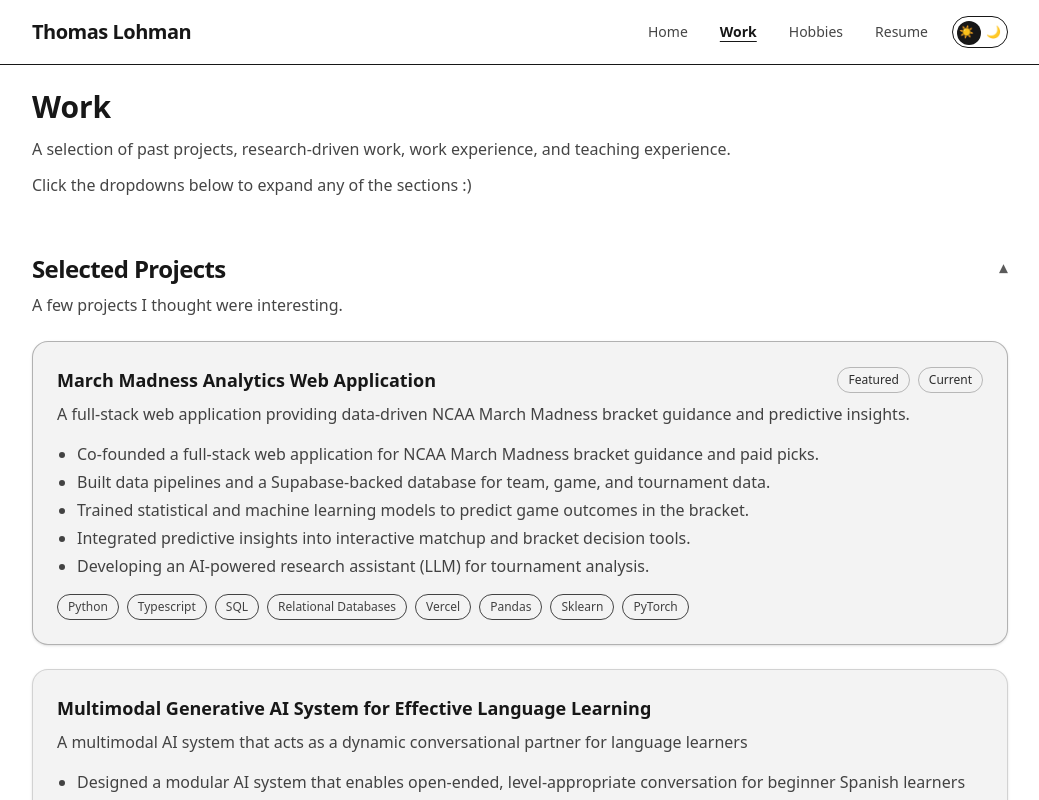
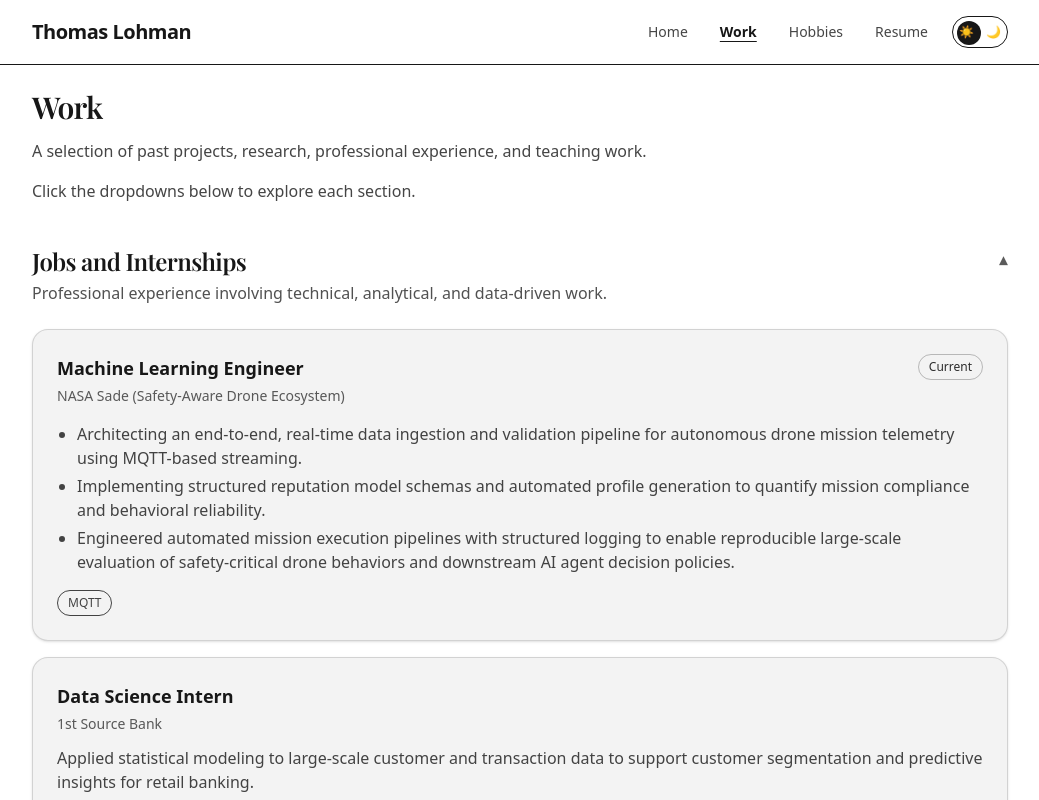
Before and after one commit to Thomas-Lohman/Personal-Website, a Next.js app: page /work in a window 1280 px wide. Both pictures are taken after a click on the heading 640 px from the left and 285 px from the top of the page. Shown: the top 800 px of the page, without its empty margins (120-1159 px from the left). Built offline with nearby package versions, Linux system fonts and the light colour scheme; a web font is replaced by a local one.

Commit message:
Updating work page

```diff
--- a/app/work/page.tsx
+++ b/app/work/page.tsx
@@ -1,8 +1,4 @@
-import SectionHeader from "@/components/work/SectionHeader";
-import ProjectCard from "@/components/work/ProjectCard";
-import ResearchCard from "@/components/work/ResearchCard";
-import ExperienceRow from "@/components/work/ExperienceRow";
-import TeachingCard from "@/components/work/TeachingCard";
+import WorkCardLayout from "@/components/work/WorkCardLayout";
 
 import type {
   Experience,
@@ -21,17 +17,27 @@ function DropdownSection({
   children: React.ReactNode;
 }) {
   return (
-    <details className="group space-y-6">
+    <details className="group space-y-5">
       <summary className="list-none cursor-pointer">
         <div className="flex items-start justify-between gap-4">
-          <SectionHeader title={title} subtitle={subtitle} />
+          <div className="space-y-1">
+            <h2 className="font-serif text-xl font-semibold tracking-tight sm:text-2xl">
+              {title}
+            </h2>
+            {subtitle ? (
+              <p className="max-w-3xl text-sm leading-6 opacity-75 sm:text-base">
+                {subtitle}
+              </p>
+            ) : null}
+          </div>
+
           <span className="mt-1 select-none text-lg opacity-70 transition-transform group-open:rotate-180">
             ▾
           </span>
         </div>
       </summary>
 
-      <div className="space-y-6">{children}</div>
+      <div className="space-y-6 pt-1">{children}</div>
     </details>
   );
 }
@@ -46,7 +52,7 @@ export default function WorkPage() {
       description:
         "A full-stack web application providing data-driven NCAA March Madness bracket guidance and predictive insights.",
       bullets: [
-        "Co-founded a full-stack web application for NCAA March Madness bracket guidance and paid picks.",
+        "Building a full-stack web application for NCAA March Madness bracket guidance and paid picks.",
         "Built data pipelines and a Supabase-backed database for team, game, and tournament data.",
         "Trained statistical and machine learning models to predict game outcomes in the bracket.",
         "Integrated predictive insights into interactive matchup and bracket decision tools.",
@@ -62,9 +68,7 @@ export default function WorkPage() {
         "Sklearn",
         "PyTorch",
       ],
-      links: [
-        // { label: "GitHub", href: "https://github.com/Thomas-Lohman/REPO" },
-      ],
+      links: [],
     },
     {
       title: "Multimodal Generative AI System for Effective Language Learning",
@@ -81,13 +85,9 @@ export default function WorkPage() {
         "Large Language Models (LLMs)",
         "Constrained Decoding",
         "AI Systems",
-        "Mistral-7B",
         "Multimodal Systems",
       ],
-      links: [
-        // { label: "Paper", href: "/path-to-paper.pdf" },
-        // { label: "GitHub", href: "https://github.com/Thomas-Lohman/REPO" },
-      ],
+      links: [],
     },
     {
       title: "Homelessness Discourse Retrieval-Augmented Generation System",
@@ -109,9 +109,7 @@ export default function WorkPage() {
         "Vector Databases",
         "Document Embeddings",
       ],
-      links: [
-        // { label: "GitHub", href: "https://github.com/Thomas-Lohman/REPO" },
-      ],
+      links: [],
     },
     {
       title: "Fine-Tuning LLMs for Text-to-Emoji Translation",
@@ -130,9 +128,7 @@ export default function WorkPage() {
         "LoRA",
         "LLMs",
       ],
-      links: [
-        // { label: "GitHub", href: "https://github.com/Thomas-Lohman/REPO" },
-      ],
+      links: [],
     },
     {
       title: "CycleGAN Seasonal Translation Model",
@@ -150,9 +146,7 @@ export default function WorkPage() {
         "Generative Adversarial Networks",
         "Generative AI",
       ],
-      links: [
-        // { label: "GitHub", href: "https://github.com/Thomas-Lohman/REPO" },
-      ],
+      links: [],
     },
     {
       title: "WorNDle — Multilingual Wordle Web Application",
@@ -163,25 +157,30 @@ export default function WorkPage() {
         "Integrated RESTful APIs to support secure purchases of additional plays from a remote server and update access in real time.",
         "Used Django authentication to handle secure signup/login, verification, and reliable session management.",
       ],
-      tech: ["Django", "Bootstrap", "SQLite", "Javascript", "Python", "RESTful APIs"],
-      links: [
-        // { label: "GitHub", href: "https://github.com/Thomas-Lohman/REPO" },
+      tech: [
+        "Django",
+        "Bootstrap",
+        "SQLite",
+        "Javascript",
+        "Python",
+        "RESTful APIs",
       ],
+      links: [],
     },
   ];
 
-  // ---- Research (NEW) ----
+  // ---- Research ----
   const research: ResearchItem[] = [
     {
       title: "Machine Learning for Transaction-Cost-Aware Portfolio Allocation",
       subtitle: "Master’s Thesis Direction · Jun 2025 — Dec 2025",
       description:
-        "Master’s thesis research focused on integrating transaction costs into machine learning–based portfolio optimization to improve net-of-cost performance at scale.",
+        "Master’s thesis research focused on integrating transaction costs into machine learning-based portfolio optimization to improve net-of-cost performance at scale.",
       bullets: [
-        "Designed machine learning–driven portfolio allocation models that explicitly incorporate transaction costs to reduce turnover and slippage.",
+        "Designed machine learning-driven portfolio allocation models that explicitly incorporate transaction costs to reduce turnover and slippage.",
         "Studied the trade-off between expected returns and trading frictions to improve net-of-cost performance for large-scale capital deployment.",
         "Conducted empirical analysis using CRSP equity data to benchmark ML-based strategies against traditional portfolio construction baselines.",
-        "Developed a backtesting framework to evaluate performance, turnover, and stability across market regimes."
+        "Developed a backtesting framework to evaluate performance, turnover, and stability across market regimes.",
       ],
       topics: [
         "Portfolio Optimization",
@@ -189,9 +188,7 @@ export default function WorkPage() {
         "Empirical Finance",
       ],
       tech: ["Python", "CRSP", "Pandas", "Optimization", "Backtesting", "PyTorch"],
-      links: [
-        { label: "CRSP Dataset Info", href: "https://www.crsp.org/" },
-      ],
+      links: [{ label: "CRSP Dataset Info", href: "https://www.crsp.org/" }],
       featured: true,
     },
     {
@@ -203,7 +200,7 @@ export default function WorkPage() {
         "Evaluated multiple open-weight vision-language models on abstract art interpretation using zero- and few-shot in-context learning (0–4 shots).",
         "Designed an evaluation framework measuring both emotion classification accuracy and semantic alignment of model-generated explanations with human annotations.",
         "Used embedding-based cosine similarity to compare model explanations against diverse human-written affective descriptions.",
-        "Found that in-context learning provided minimal improvement over zero-shot performance, while models exhibited latent alignment comparable to human–human agreement in explanation generation."
+        "Found that in-context learning provided minimal improvement over zero-shot performance, while models exhibited latent alignment comparable to human-human agreement in explanation generation.",
       ],
       topics: [
         "Vision-Language Models",
@@ -213,11 +210,7 @@ export default function WorkPage() {
         "Emotion Classification",
       ],
       tech: ["Python", "PyTorch", "Sentence Embeddings", "Evaluation"],
-      links: [
-        //{ label: "Paper (Preprint)", href: "https://arxiv.org/abs/xxxx.xxxxx" },
-        //{ label: "GitHub", href: "https://github.com/username/abstract-art-llm" },
-        //{ label: "Poster", href: "https://example.com/poster.pdf" },
-      ],
+      links: [],
     },
     {
       title: "Publication Network Analysis",
@@ -228,15 +221,11 @@ export default function WorkPage() {
       bullets: [
         "Constructed citation networks from the SciSciNet dataset containing ~2.5 billion rows of publication data.",
         "Developed a methodology for evaluating the similarity of publications to select networks for comparison.",
-        "Analyzed citation graphs using NetworkX, learning how local network structure and citation growth evolve over time."
+        "Analyzed citation graphs using NetworkX, learning how local network structure and citation growth evolve over time.",
       ],
-      topics: [
-        "Network Analysis",
-        "Large-Scale Data",
-      ],
+      topics: ["Network Analysis", "Large-Scale Data"],
       tech: ["Python", "Graph Analysis", "NetworkX"],
-      links: [
-      ],
+      links: [],
     },
   ];
 
@@ -245,7 +234,8 @@ export default function WorkPage() {
     {
       role: "Machine Learning Engineer",
       org: "NASA Sade (Safety-Aware Drone Ecosystem)",
-      dates: "Jan 2026 — May 2026",
+      dates: "",
+      status: "Current",
       description: "",
       bullets: [
         "Architecting an end-to-end, real-time data ingestion and validation pipeline for autonomous drone mission telemetry using MQTT-based streaming.",
@@ -257,7 +247,7 @@ export default function WorkPage() {
     {
       role: "Data Science Intern",
       org: "1st Source Bank",
-      dates: "Jan 2024 — Jul 2024",
+      dates: "",
       description:
         "Applied statistical modeling to large-scale customer and transaction data to support customer segmentation and predictive insights for retail banking.",
       bullets: [
@@ -265,12 +255,19 @@ export default function WorkPage() {
         "Built logistic regression model to predict primary-customer classification, achieving 85%+ test accuracy.",
         "Analyzed customer transaction behavior over time to identify predictors of future primary-customer status.",
       ],
-      tech: ["Python", "Pandas", "Numpy", "Scikit-learn", "Time-series Analysis", "Statistical Modeling"],
+      tech: [
+        "Python",
+        "Pandas",
+        "Numpy",
+        "Scikit-learn",
+        "Time-series Analysis",
+        "Statistical Modeling",
+      ],
     },
     {
       role: "Technical Market Analyst Intern",
       org: "Idea Center, University of Notre Dame",
-      dates: "Aug 2023 — May 2024",
+      dates: "",
       description: "Assess commercialization prospects of professor research and IP.",
       bullets: [
         "Conducted market research to identify commercialization opportunities for faculty research and IP.",
@@ -293,6 +290,7 @@ export default function WorkPage() {
       title: "Intro to Artificial Intelligence — Teaching Assistant",
       org: "University of Notre Dame · CSE Department",
       dates: "May 2024 — May 2026",
+      status: "Current",
       description: "TA for a core junior/senior level AI course.",
       bullets: [
         "Lectured to over 100 students on topics including neural networks, backpropagation, clustering, and dimensionality reduction.",
@@ -324,6 +322,7 @@ export default function WorkPage() {
       title: "Generative AI — Teaching Assistant",
       org: "University of Notre Dame · CSE Department",
       dates: "Jan 2026 — May 2026",
+      status: "Current",
       description: "TA for new GenAI course in Notre Dame engineering school.",
       bullets: [
         "Guided students through a from-scratch implementation of a minimal ChatGPT-style language model, covering tokenization, transformer blocks, training loops, and inference.",
@@ -333,66 +332,107 @@ export default function WorkPage() {
   ];
 
   return (
-    <section className="space-y-14">
-      <header className="space-y-3">
-        <h1 className="text-3xl font-bold">Work</h1>
-        <p className="opacity-80">
-          A selection of past projects, research-driven work, work experience, and teaching experience.
+  <section className="space-y-10">
+    <header className="max-w-3xl space-y-3">
+      <h1 className="font-serif text-2xl font-semibold tracking-tight sm:text-3xl">
+        Work
+      </h1>
+      <p className="leading-7 opacity-80">
+        A selection of past projects, research, professional experience, and
+        teaching work.
       </p>
-        <p className="opacity-80">
-          Click the dropdowns below to expand any of the sections :)
+      <p className="leading-7 opacity-80">
+        Click the dropdowns below to explore each section.
       </p>
     </header>
 
-      <div className="space-y-10">
+    <div className="max-w-5xl space-y-8">
+
       <DropdownSection
-          title="Selected Projects"
-          subtitle="A few projects I thought were interesting."
+        title="Jobs and Internships"
+        subtitle="Professional experience involving technical, analytical, and data-driven work."
       >
-          <div
-            className={
-              "grid gap-6"
-              // + " sm:grid-cols-2"
-            }
-          >
-            {projects.map((p) => (
-              <ProjectCard key={p.title} project={p} />
+        <div className="space-y-4">
+          {experience.map((e) => (
+            <WorkCardLayout
+              key={`${e.role}-${e.org}-${e.dates}`}
+              title={e.role}
+              meta={[e.org, e.dates].filter(Boolean).join(" · ")}
+              description={e.description}
+              bullets={e.bullets}
+              tech={e.tech}
+              featured={e.featured}
+              status={e.status}
+            />
           ))}
         </div>
       </DropdownSection>
 
       <DropdownSection
         title="Research"
-          subtitle="Research-driven projects and my Master's thesis direction."
+        subtitle="Research-driven projects, academic work, and my master’s thesis direction."
       >
         <div className="grid gap-6">
           {research.map((r) => (
-              <ResearchCard key={r.title} item={r} />
+            <WorkCardLayout
+              key={r.title}
+              title={r.title}
+              meta={r.subtitle}
+              description={r.description}
+              bullets={r.bullets}
+              topics={r.topics}
+              tech={r.tech}
+              links={r.links}
+              featured={r.featured}
+              status={r.status}
+            />
           ))}
         </div>
       </DropdownSection>
 
       <DropdownSection
-          title="Jobs and Internships"
-          subtitle="Employment experience involving hands-on technical and analytical work."
+        title="Selected Projects"
+        subtitle="A few technical projects I thought were especially interesting."
       >
-          <div className="space-y-4">
-            {experience.map((e) => (
-              <ExperienceRow key={`${e.role}-${e.org}-${e.dates}`} exp={e} />
+        <div className="grid gap-6">
+          {projects.map((p) => (
+            <WorkCardLayout
+              key={p.title}
+              title={p.title}
+              meta={p.meta}
+              description={p.description}
+              bullets={p.bullets}
+              topics={p.topics}
+              tech={p.tech}
+              links={p.links}
+              featured={p.featured}
+              status={p.status}
+            />
           ))}
         </div>
       </DropdownSection>
 
       <DropdownSection
         title="Teaching"
-          subtitle="Teaching roles in artificial intelligence and machine learning."
+        subtitle="Teaching roles in artificial intelligence, machine learning, and generative AI."
       >
         <div className="grid gap-4">
           {teaching.map((t) => (
-              <TeachingCard key={`${t.title}-${t.org}-${t.dates}`} item={t} />
+            <WorkCardLayout
+              key={`${t.title}-${t.org}-${t.dates}`}
+              title={t.title}
+              meta={[t.org, t.dates].filter(Boolean).join(" · ")}
+              description={t.description}
+              bullets={t.bullets}
+              topics={t.topics}
+              tech={t.tech}
+              featured={t.featured}
+              status={t.status}
+            />
           ))}
         </div>
       </DropdownSection>
+
     </div>
   </section>
 );
--- a/components/work/ProjectCard.tsx
+++ /dev/null
@@ -1,49 +0,0 @@
-import Card, { Badge } from "./Card";
-import TagRow from "./TagRow";
-import type { Project } from "./types";
-
-export default function ProjectCard({ project }: { project: Project }) {
-  return (
-    <Card featured={project.featured}>
-      <div className="space-y-2">
-        {/* Title + badges row */}
-        <div className="flex items-center justify-between gap-4">
-          <h3 className="text-lg font-semibold">{project.title}</h3>
-
-          <div className="flex flex-wrap gap-2">
-            {project.featured ? <Badge text="Featured" /> : null}
-            {project.status ? <Badge text={project.status} /> : null}
-          </div>
-        </div>
-
-        <p className="opacity-80">{project.description}</p>
-      </div>
-
-      {project.bullets?.length ? (
-        <ul className="mt-4 list-disc space-y-1 pl-5 opacity-80">
-          {project.bullets.map((b) => (
-            <li key={b}>{b}</li>
-          ))}
-        </ul>
-      ) : null}
-
-      {project.tech?.length ? <TagRow tags={project.tech} /> : null}
-
-      {project.links?.length ? (
-        <div className="mt-4 flex flex-wrap gap-3 text-sm">
-          {project.links.map((l) => (
-            <a
-              key={l.href}
-              href={l.href}
-              className="underline underline-offset-4 opacity-90 hover:opacity-100"
-              target="_blank"
-              rel="noreferrer"
-            >
-              {l.label}
-            </a>
-          ))}
-        </div>
-      ) : null}
-    </Card>
-  );
-}
--- a/components/work/ResearchCard.tsx
+++ /dev/null
@@ -1,51 +0,0 @@
-import Card, { Badge } from "./Card";
-import TagRow from "./TagRow";
-import type { ResearchItem } from "./types";
-
-export default function ResearchCard({ item }: { item: ResearchItem }) {
-  return (
-    <Card featured={item.featured}>
-      <div className="space-y-2">
-        {/* Title row with right-aligned badge */}
-        <div className="flex items-start justify-between gap-4">
-          <h3 className="text-lg font-semibold">{item.title}</h3>
-          {item.featured ? <Badge text="Featured" /> : null}
-        </div>
-
-        {item.subtitle ? (
-          <div className="text-sm opacity-70">{item.subtitle}</div>
-        ) : null}
-
-        <p className="opacity-80">{item.description}</p>
-      </div>
-
-      {item.bullets?.length ? (
-        <ul className="mt-4 list-disc space-y-1 pl-5 opacity-80">
-          {item.bullets.map((b) => (
-            <li key={b}>{b}</li>
-          ))}
-        </ul>
-      ) : null}
-
-      {item.topics?.length ? <TagRow tags={item.topics} /> : null}
-      {item.tech?.length ? <TagRow tags={item.tech} /> : null}
-
-      {item.links?.length ? (
-        <div className="mt-4 flex flex-wrap gap-x-4 gap-y-2 text-sm">
-          {item.links.map((link) => (
-            <a
-              key={link.href}
-              href={link.href}
-              target="_blank"
-              rel="noreferrer"
-              className="inline-flex items-center gap-1 underline underline-offset-4 opacity-80 hover:opacity-100"
-            >
-              {link.label}
-              <span className="opacity-60">↗</span>
-            </a>
-          ))}
-        </div>
-      ) : null}
-    </Card>
-  );
-}
--- a/components/work/TeachingCard.tsx
+++ /dev/null
@@ -1,47 +0,0 @@
-import Card, { Badge } from "./Card";
-import TagRow from "./TagRow";
-import type { TeachingItem } from "./types";
-
-export default function TeachingCard({ item }: { item: TeachingItem }) {
-  return (
-    <Card featured={item.featured}>
-      <div className="space-y-2">
-        {/* Title row with right-aligned Featured badge */}
-        <div className="flex items-start justify-between gap-4">
-          <h3 className="text-lg font-semibold">{item.title}</h3>
-          {item.featured ? <Badge text="FEATURED" /> : null}
-        </div>
-
-        <div className="text-sm opacity-70">
-          {item.org} • {item.dates}
-        </div>
-
-        <p className="opacity-80">{item.description}</p>
-      </div>
-
-      <ul className="mt-4 list-disc space-y-1 pl-5 opacity-80">
-        {item.bullets.map((b) => (
-          <li key={b}>{b}</li>
-        ))}
-      </ul>
-
-      {item.topics?.length ? (
-        <div className="mt-4">
-          <div className="text-sm font-medium opacity-90"></div>
-          <div className="mt-2 flex flex-wrap gap-2">
-            {item.topics.map((t) => (
-              <span
-                key={t}
-                className="rounded-full border px-2.5 py-1 text-xs opacity-80"
-              >
-                {t}
-              </span>
-            ))}
-          </div>
-        </div>
-      ) : null}
-
-      {item.tech?.length ? <TagRow tags={item.tech} /> : null}
-    </Card>
-  );
-}
--- /dev/null
+++ b/components/work/WorkCardLayout.tsx
@@ -0,0 +1,77 @@
+import Card, { Badge } from "./Card";
+import TagRow from "./TagRow";
+import type { LinkItem } from "./types";
+
+type WorkCardLayoutProps = {
+  title: string;
+  meta?: string;
+  description?: string;
+  bullets?: string[];
+  topics?: string[];
+  tech?: string[];
+  links?: LinkItem[];
+  featured?: boolean;
+  status?: string;
+};
+
+export default function WorkCardLayout({
+  title,
+  meta,
+  description,
+  bullets,
+  topics,
+  tech,
+  links,
+  featured,
+  status,
+}: WorkCardLayoutProps) {
+  return (
+    <Card featured={featured}>
+      <div className="space-y-3">
+        <div className="flex flex-col gap-3 sm:flex-row sm:items-start sm:justify-between">
+          <div className="space-y-1">
+            <h3 className="text-lg font-semibold">{title}</h3>
+            {meta ? <p className="text-sm opacity-70">{meta}</p> : null}
+          </div>
+
+          {(featured || status) ? (
+            <div className="flex flex-wrap gap-2 sm:justify-end">
+              {featured ? <Badge text="Featured" /> : null}
+              {status ? <Badge text={status} /> : null}
+            </div>
+          ) : null}
+        </div>
+
+        {description ? <p className="opacity-80">{description}</p> : null}
+      </div>
+
+      {bullets?.length ? (
+        <ul className="mt-4 list-disc space-y-1 pl-5 opacity-80">
+          {bullets.map((bullet) => (
+            <li key={bullet}>{bullet}</li>
+          ))}
+        </ul>
+      ) : null}
+
+      {topics?.length ? <TagRow tags={topics} /> : null}
+      {tech?.length ? <TagRow tags={tech} /> : null}
+
+      {links?.length ? (
+        <div className="mt-4 flex flex-wrap gap-x-4 gap-y-2 text-sm">
+          {links.map((link) => (
+            <a
+              key={link.href}
+              href={link.href}
+              target="_blank"
+              rel="noreferrer"
+              className="inline-flex items-center gap-1 underline underline-offset-4 opacity-80 hover:opacity-100"
+            >
+              {link.label}
+              <span className="opacity-60">↗</span>
+            </a>
+          ))}
+        </div>
+      ) : null}
+    </Card>
+  );
+}
--- a/components/work/types.ts
+++ b/components/work/types.ts
@@ -7,9 +7,11 @@ export type Project = {
   description: string;
   bullets: string[];
   tech: string[];
+  topics?: string[];
   links?: LinkItem[];
   featured?: boolean;
   status?: string;
+  meta?: string;
 };
 
 export type ResearchItem = {
@@ -21,6 +23,7 @@ export type ResearchItem = {
   tech?: string[];
   links?: LinkItem[];
   featured?: boolean;
+  status?: string;
 };
 
 export type Experience = {
@@ -30,6 +33,8 @@ export type Experience = {
   description?: string;
   bullets: string[];
   tech?: string[];
+  featured?: boolean;
+  status?: string;
 };
 
 export type TeachingItem = {
@@ -41,4 +46,5 @@ export type TeachingItem = {
   topics?: string[];
   tech?: string[];
   featured?: boolean;
+  status?: string;
 };
```
Also changed, not shown: components/work/ExperienceRow.tsx (deleted, +0 -26 lines). Lines whose indentation alone changed are shown as unchanged.
